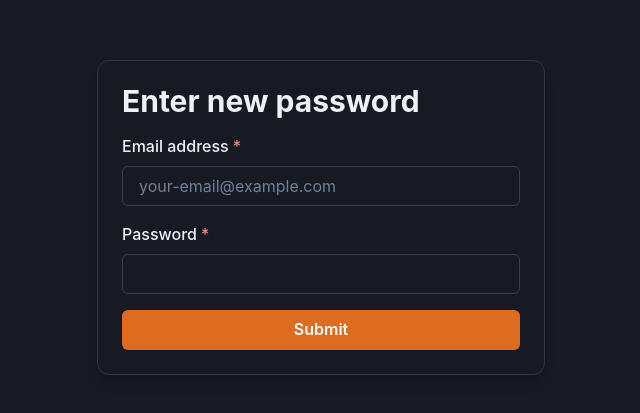
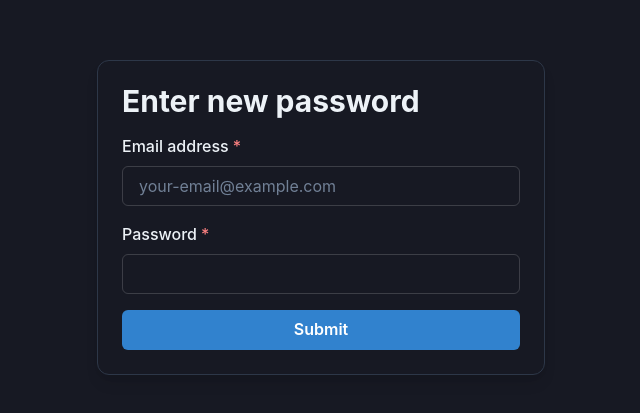
Before and after one commit to leveorxyz/SCM, a Next.js app: page / in a window 1280 px wide. Shown: the part 183-596 px from the top of the page, without its empty margins (319-959 px from the left). Built offline with nearby package versions, Linux system fonts and the light colour scheme.

Commit message:
Update(UI): sync colors

```diff
--- a/src/components/dashboard/Analytics/SalesAmount.tsx
+++ b/src/components/dashboard/Analytics/SalesAmount.tsx
@@ -67,6 +67,10 @@ export default function SalesAmountChart() {
     "var(--chakra-colors-gray-100)",
     "var(--chakra-colors-gray-800)"
   );
+  const strokeColor = useColorModeValue(
+    "var(--chakra-colors-blue-300)",
+    "var(--chakra-colors-blue-600)"
+  );
 
   return (
     <Box p={3} bgColor={bgColor} rounded="lg" height="fit-content">
@@ -102,7 +106,7 @@ export default function SalesAmountChart() {
           <Line
             type="monotone"
             dataKey="amount"
-            stroke="var(--chakra-colors-blue-500)"
+            stroke={strokeColor}
             activeDot={{ r: 8 }}
           />
         </LineChart>
--- a/src/components/dashboard/Analytics/SalesVolume.tsx
+++ b/src/components/dashboard/Analytics/SalesVolume.tsx
@@ -68,6 +68,10 @@ export default function SalesVolumeChart() {
     "var(--chakra-colors-gray-100)",
     "var(--chakra-colors-gray-800)"
   );
+  const strokeColor = useColorModeValue(
+    "var(--chakra-colors-blue-300)",
+    "var(--chakra-colors-blue-600)"
+  );
 
   return (
     <Box p={3} bgColor={bgColor} rounded="lg" height="fit-content">
@@ -103,7 +107,7 @@ export default function SalesVolumeChart() {
           <Line
             type="monotone"
             dataKey="volume"
-            stroke="var(--chakra-colors-blue-500)"
+            stroke={strokeColor}
             activeDot={{ r: 8 }}
           />
         </LineChart>
--- a/src/pages/index.tsx
+++ b/src/pages/index.tsx
@@ -56,10 +56,10 @@ const Index = () => {
           </FormControl>
           <Stack spacing={6}>
             <Button
-              bg={"orange.500"}
+              bg={"blue.500"}
               color={"white"}
               _hover={{
-                bg: "orange.600",
+                bg: "blue.600",
               }}
               onClick={onSubmit}
             >
```
